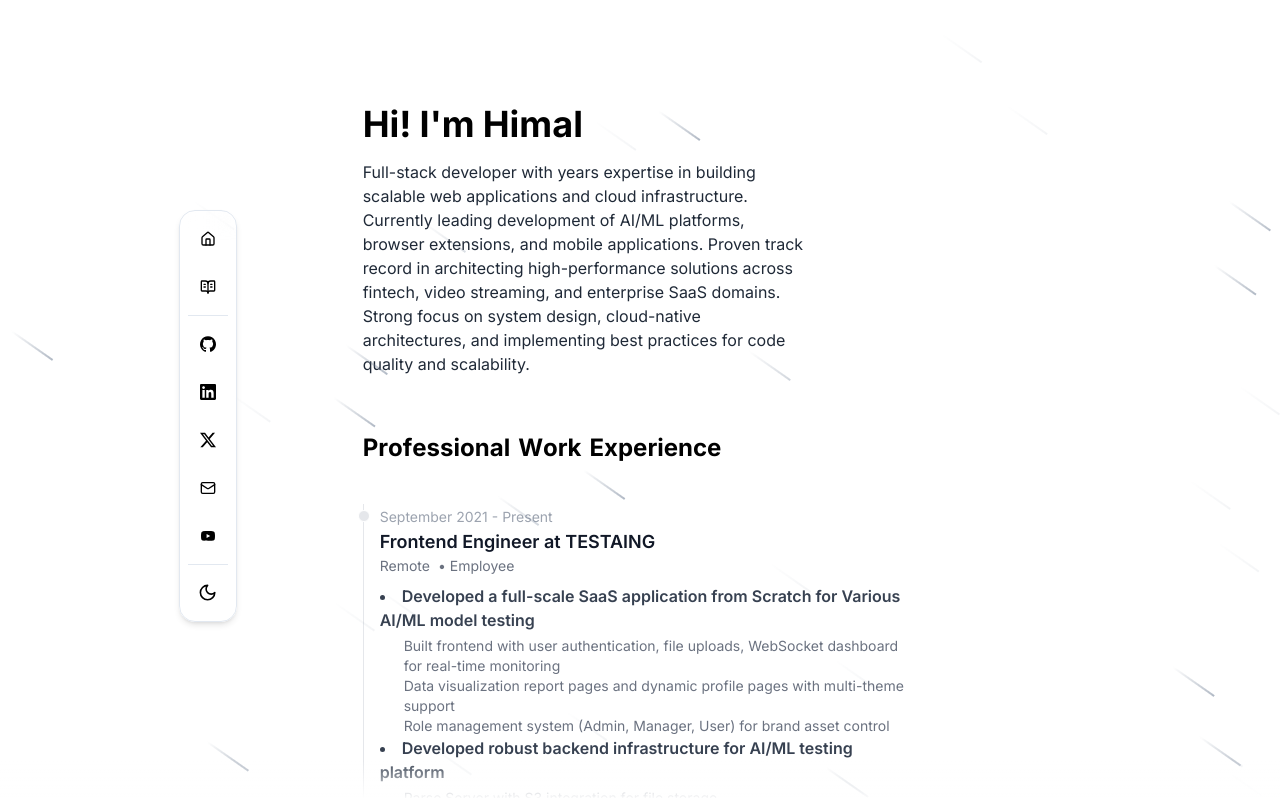
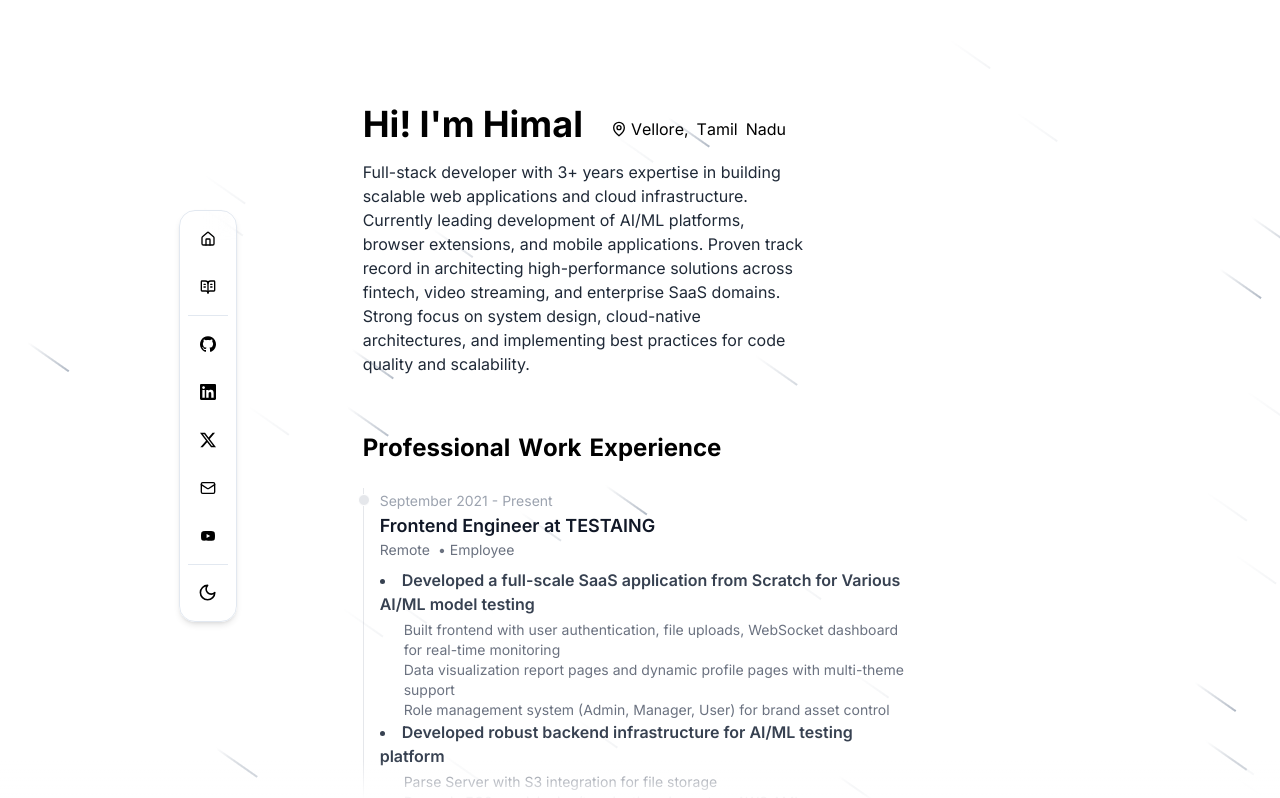
Before and after one commit to comming-soon-official/portfolio, a Next.js app: page / in a window 1280 px wide. Shown: the top 798 px of the page. Built offline with nearby package versions, Linux system fonts and the light colour scheme.

Commit message:
adding extra lang and adding hover style on card aswell adding location

```diff
--- a/components/ContactMe.tsx
+++ b/components/ContactMe.tsx
@@ -17,8 +17,8 @@ function ContactMe() {
           direct question on Instagram
         </Link>{' '}
         or email me directly at{' '}
-        <Link href="mailto:himal9626@gmail.com" className="text-blue-500">
-          himal9626@gmail.com
+        <Link target="_blank" href="mailto:himal9626@gmail.com" className="text-blue-500">
+          himal9626@gmail.com{' '}
         </Link>
       </p>
     </div>
--- a/components/Intro.tsx
+++ b/components/Intro.tsx
@@ -2,6 +2,7 @@
 
 import { useEffect, useState } from 'react';
 import HyperText from './ui/hyper-text';
+import { GrLocation } from 'react-icons/gr';
 
 export default function Intro() {
   const [isMounted, setIsMounted] = useState(false);
@@ -18,14 +19,23 @@ export default function Intro() {
   return (
     <div className="w-full flex flex-col-reverse lg:flex-row gap-14 justify-between items-center -z-10">
       <div className="flex flex-col gap-2 w-full lg:w-4/5">
-        <HyperText className="text-4xl font-bold text-black dark:text-white" text="Hi! I'm Himal" />
+        <div className="flex items-baseline gap-7">
+          <HyperText
+            className="text-4xl font-bold text-black dark:text-white"
+            text="Hi! I'm Himal"
+          />
+          <p className="flex items-center gap-1">
+            <GrLocation className="w-4 h-4" />
+            <HyperText text="Vellore, Tamil Nadu" />
+          </p>
+        </div>
         <p className="text-base text-gray-800 dark:text-gray-300">
-          Full-stack developer with <span></span>years expertise in building scalable web
-          applications and cloud infrastructure. Currently leading development of AI/ML platforms,
-          browser extensions, and mobile applications. Proven track record in architecting
-          high-performance solutions across fintech, video streaming, and enterprise SaaS domains.
-          Strong focus on system design, cloud-native architectures, and implementing best practices
-          for code quality and scalability.
+          Full-stack developer with 3+ years expertise in building scalable web applications and
+          cloud infrastructure. Currently leading development of AI/ML platforms, browser
+          extensions, and mobile applications. Proven track record in architecting high-performance
+          solutions across fintech, video streaming, and enterprise SaaS domains. Strong focus on
+          system design, cloud-native architectures, and implementing best practices for code
+          quality and scalability.
         </p>
       </div>
     </div>
--- a/components/Languages.tsx
+++ b/components/Languages.tsx
@@ -5,11 +5,6 @@ import { MagicCard } from './ui/magic-card';
 import HyperText from './ui/hyper-text';
 
 const languages = [
-  {
-    language: 'Nepali',
-    proficiency: 'Intermediate',
-    flag: '🇳🇵',
-  },
   {
     language: 'Tamil',
     proficiency: 'Native',
@@ -19,6 +14,16 @@ const languages = [
     language: 'English',
     proficiency: 'Proficient',
     flag: '🇬🇧',
+  },
+  {
+    language: 'Nepali',
+    proficiency: 'Intermediate',
+    flag: '🇳🇵',
+  },
+  {
+    language: 'Hindi',
+    proficiency: 'Intermediate',
+    flag: '🇮🇳',
   },
 ];
 
@@ -36,7 +41,7 @@ export default function Languages() {
             whileInView={{ opacity: 1, x: 0 }}
             transition={{ duration: 0.5, delay: index * 0.1 }}
           >
-            <MagicCard>
+            <MagicCard className="hover:scale-105 transition-all">
               <div className="flex items-center gap-2">
                 {/* <span className="text-2xl">{lang.flag}</span> */}
                 <div>
--- a/components/NotableAchievements.tsx
+++ b/components/NotableAchievements.tsx
@@ -39,7 +39,10 @@ export default function NotableAchievements() {
 
       <div className="grid grid-cols-1 md:grid-cols-2 gap-6">
         {achievements.map((achievement, index) => (
-          <MagicCard key={index} className="relative overflow-hidden">
+          <MagicCard
+            key={index}
+            className="relative overflow-hidden hover:scale-105 transition-all"
+          >
             <motion.div
               initial={{ opacity: 0, y: 20 }}
               whileInView={{ opacity: 1, y: 0 }}
--- a/components/Projects.tsx
+++ b/components/Projects.tsx
@@ -88,8 +88,8 @@ function Projects() {
       <HyperText className="text-2xl font-bold" text="Overall Projects" />
       <div className="grid grid-cols-1 md:grid-cols-2 gap-4">
         {projectsData.map((project, index) => (
-          <MagicCard key={index}>
-            <div className="flex flex-col">
+          <MagicCard key={index} className="hover:scale-105 transition-all">
+            <div className="flex flex-col ">
               <Safari url="magicui.design" className="size-full" src={project.imageSrc} />
 
               {/* <video
--- a/components/WorkExperience.tsx
+++ b/components/WorkExperience.tsx
@@ -134,8 +134,6 @@ const WorkExperience: React.FC = () => {
     <div className="flex flex-col gap-4 w-full -z-10">
       <HyperText className="text-2xl font-bold" text="Professional Work Experience" />
 
-      <h1 className="text-2xl font-bold"></h1>
-
       <ol className="relative border-s border-gray-200 dark:border-gray-700">
         {workExperienceData.map((item, index) => (
           <li
```
